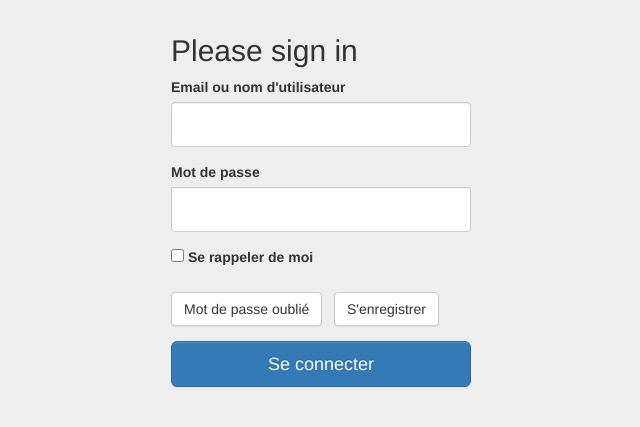
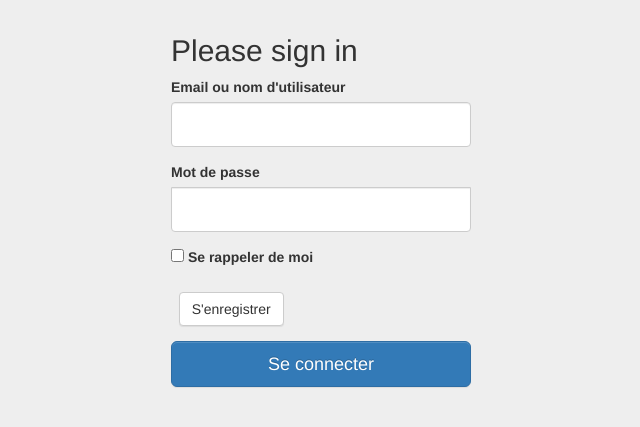
Before and after one commit to JMauris/PSV, a CodeIgniter app: page /psv/index.php/auth/login/ in a window 1280 px wide. Shown: the part 111-538 px from the top of the page, without its empty margins (334-974 px from the left). Run offline with CodeIgniter, Linux system fonts and the light colour scheme; the visitor is signed in with stand-in values (Sample User, id 1); data that the repository does not hold is empty; some libraries are stand-ins or nearby versions.

Commit message:
effacer mp oublié

```diff
--- /dev/null
+++ b/access.txt
@@ -0,0 +1 @@
+http://5.196.135.96/index.php
--- a/application/views/auth/login_form.php
+++ b/application/views/auth/login_form.php
@@ -62,7 +62,7 @@ $captcha = array(
 		<?php echo form_checkbox($remember); ?>
 		<?php echo form_label('Se rappeler de moi', $remember['id']); ?>
 		<?php echo '<br/><br/>'; ?>
-		<?php echo anchor('/auth/forgot_password/', 'Mot de passe oublié', "class='btn btn-default'"); ?>
+	<!--	<?php /*echo anchor('/auth/forgot_password/', 'Mot de passe oublié', "class='btn btn-default'"); */?>-->
 		<?php echo '&nbsp'; ?>
 		<?php if ($this->config->item('allow_registration', 'tank_auth')) echo anchor('/auth/register/', 'S\'enregistrer', "class='btn btn-default'"); ?>
 	</div>
```
